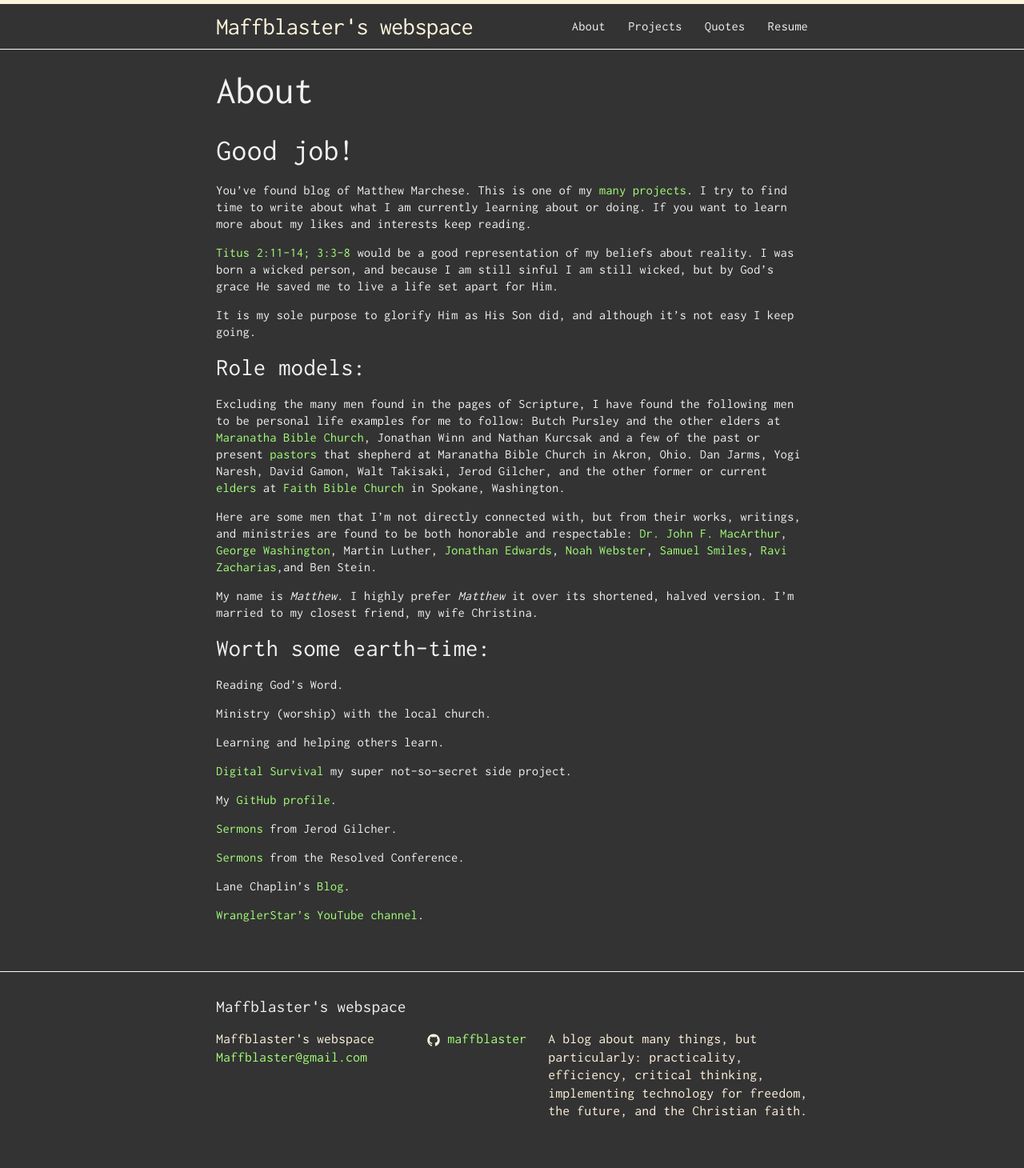
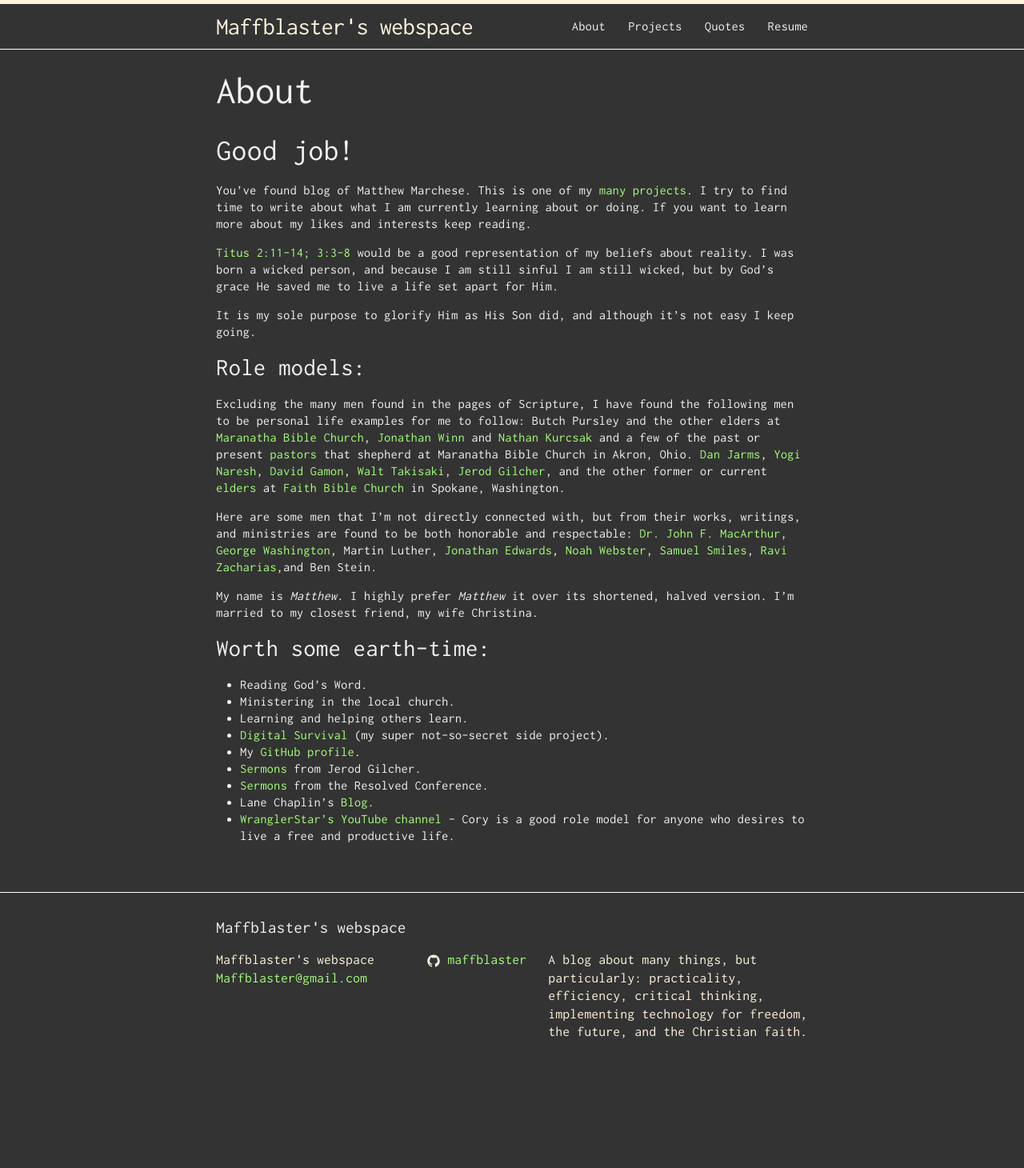
Before and after one commit to maffblaster/maffblaster.github.io, a Jekyll site: the page built from about.md, in a window 1280 px wide. Shown: the whole page at 80% size. Built offline with Jekyll 4.4.1, drawn with Linux system fonts in a browser that asks for light colours; after the commit the page ends 1361 px from its top, so only the background shows below that.

Commit message:
Adding more drafts. Updating about page.

```diff
--- a/about.md
+++ b/about.md
@@ -3,7 +3,6 @@
 title: About
 permalink: /about/
 ---
-
 
 ## Good job! ##
 
@@ -15,7 +14,7 @@
 
 ### Role models: ###
 
-Excluding the many men found in the pages of Scripture, I have found the following men to be personal life examples for me to follow: Butch Pursley and the other elders at [Maranatha Bible Church](http://www.mbc95.org/), Jonathan Winn and Nathan Kurcsak and a few of the past or present [pastors](http://www.mbc95.org/about/ministry-staff/) that shepherd at Maranatha Bible Church in Akron, Ohio. Dan Jarms, Yogi Naresh, David Gamon, Walt Takisaki, Jerod Gilcher, and the other former or current [elders](http://www.fbchurch.org/who-we-are/pastors-elders/) at [Faith Bible Church](http://www.fbchurch.org/) in Spokane, Washington.
+Excluding the many men found in the pages of Scripture, I have found the following men to be personal life examples for me to follow: Butch Pursley and the other elders at [Maranatha Bible Church](http://www.mbc95.org/), [Jonathan Winn](https://www.facebook.com/jonathan.winn.5) and [Nathan Kurcsak](https://www.facebook.com/nathan.kurcsak) and a few of the past or present [pastors](http://www.mbc95.org/about/ministry-staff/) that shepherd at Maranatha Bible Church in Akron, Ohio. [Dan Jarms](https://www.facebook.com/dan.jarms), [Yogi Naresh](https://www.facebook.com/ynaresh), [David Gamon](https://www.facebook.com/dgamon), [Walt Takisaki](https://www.facebook.com/walt.takisaki), [Jerod Gilcher](https://www.facebook.com/jerod.gilcher), and the other former or current [elders](http://www.fbchurch.org/who-we-are/pastors-elders/) at [Faith Bible Church](http://www.fbchurch.org/) in Spokane, Washington.
 
 Here are some men that I'm not directly connected with, but from their works, writings, and ministries are found to be both honorable and respectable:
 [Dr. John F. MacArthur](http://www.gty.org/), [George Washington](https://en.wikipedia.org/wiki/George_Washington), Martin Luther, [Jonathan Edwards](https://en.wikipedia.org/wiki/Jonathan_Edwards_%28theologian%29), [Noah Webster](https://en.wikipedia.org/wiki/Noah_Webster), [Samuel Smiles](http://www.gutenberg.org/ebooks/author/224?sort_order=title), [Ravi Zacharias](http://www.rzim.org/),and Ben Stein.
@@ -24,20 +23,12 @@
 
 ### Worth some earth-time: ###
 
-Reading God's Word.
-
-Ministry (worship) with the local church.
-
-Learning and helping others learn.
-
-[Digital Survival](http://www.digitalsurvival.us/) my super not-so-secret side project.
-
-My [GitHub profile](https://github.com/Maffblaster).
-
-[Sermons](http://www.fbchurch.org/sermons/service-type/college/) from Jerod Gilcher.
-
-[Sermons](http://www.resolved.org/) from the Resolved Conference.
-
-Lane Chaplin's [Blog](http://www.lanechaplin.com/).
-
-[WranglerStar's YouTube channel](http://www.wranglerstar.com/).
+* Reading God's Word.
+* Ministering in the local church.
+* Learning and helping others learn.
+* [Digital Survival](http://www.digitalsurvival.us/) (my super not-so-secret side project).
+* My [GitHub profile](https://github.com/Maffblaster).
+* [Sermons](http://www.fbchurch.org/sermons/service-type/college/) from Jerod Gilcher.
+* [Sermons](http://www.resolved.org/) from the Resolved Conference.
+* Lane Chaplin's [Blog](http://www.lanechaplin.com/).
+* [WranglerStar's YouTube channel](http://www.wranglerstar.com/) - Cory is a good role model for anyone who desires to live a free and productive life.
```
Also changed, not shown: _drafts/2015-12-21-the-death-of-adobe-flash.md (added, +14 -0 lines), _drafts/2015-12-21-trip-to-the-olympic-peninsula.md (added, +17 -0 lines).
